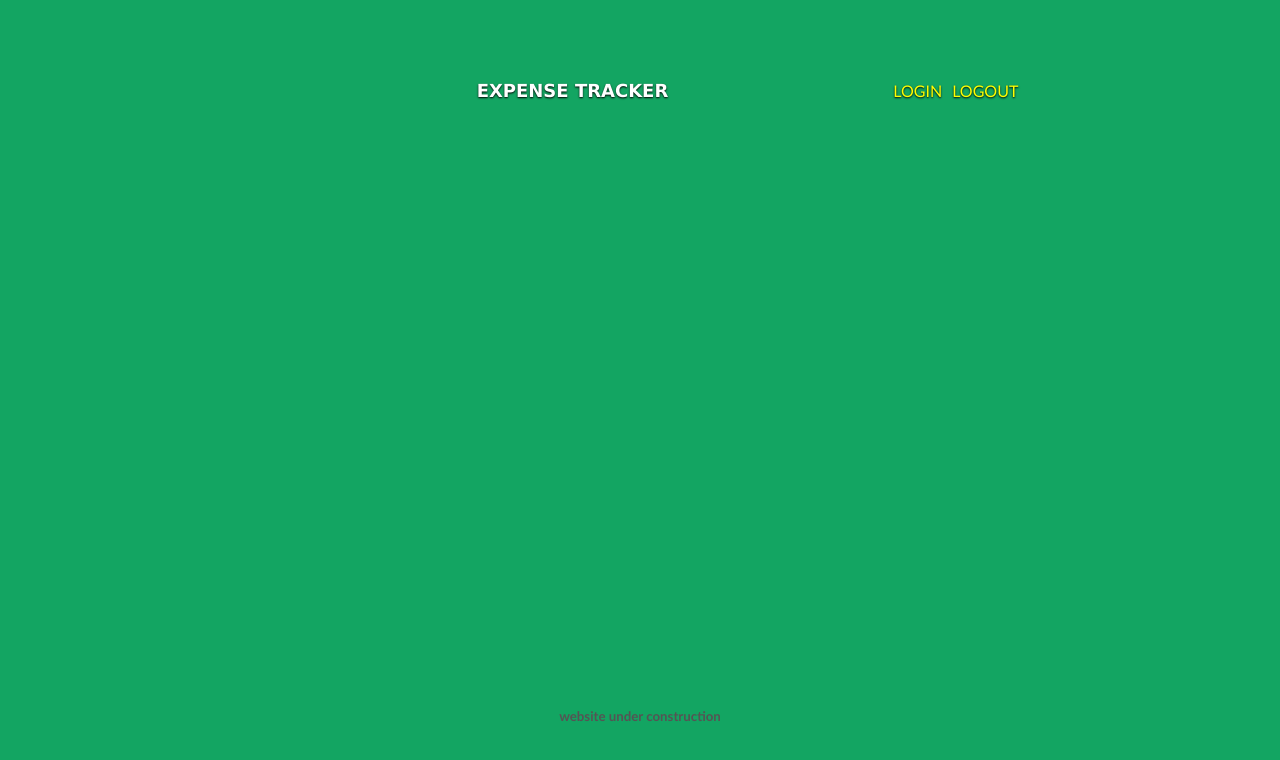
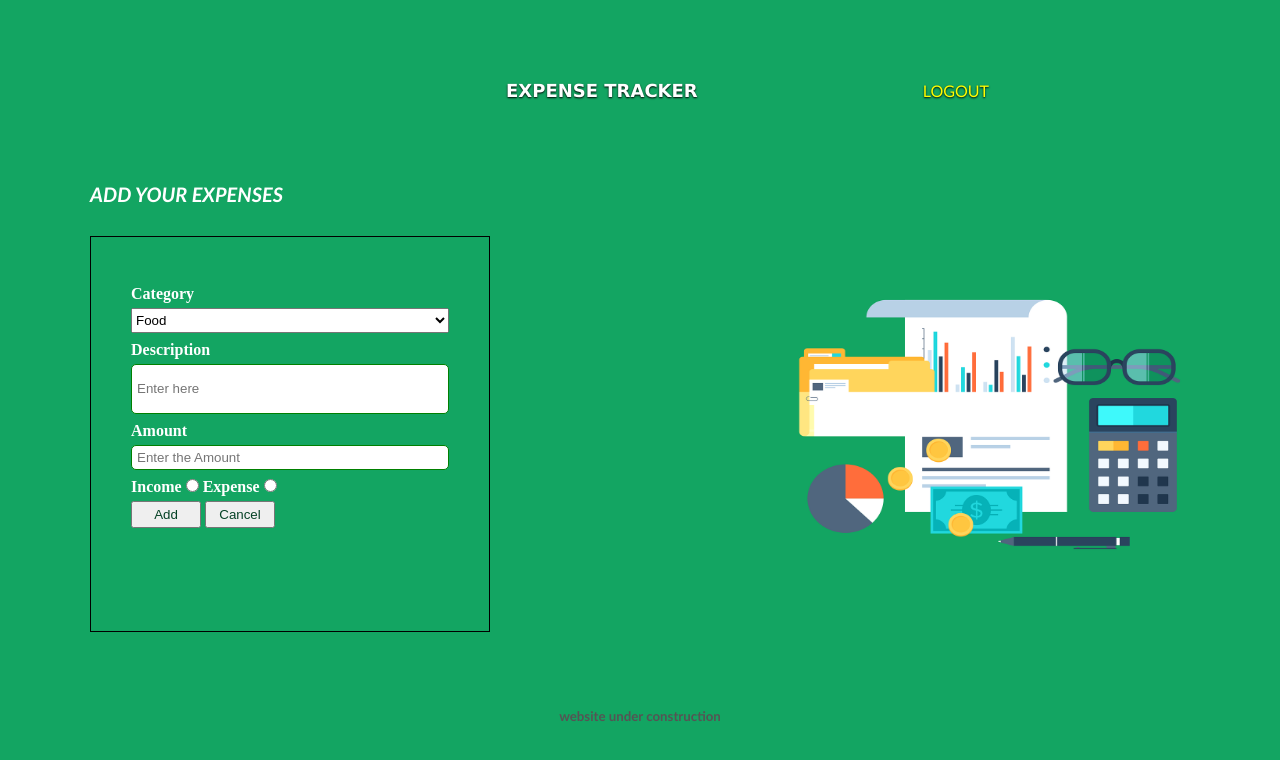
Before and after one commit to abdulrahim03/EXPENSE_TRACKER, a plain HTML site: page src/Expense/add-expense.html in a window 1280 px wide. Drawn offline with Linux system fonts and the light colour scheme.

Commit message:
expense entry corrections

```diff
--- a/src/Expense/add-expense.css
+++ b/src/Expense/add-expense.css
@@ -85,11 +85,69 @@ nav button{
     color: rgb(85, 84, 84);
 }
 
+.expense{
+    background-color:rgb(19, 165, 98);
+    width:700px;
+    margin-left: 50px;
+    display: flex;
+    flex-direction: column;
+    gap:30px;
+    position: relative;
+}
 
-@keyframes listanimate{
-    100%{
-        transform: translateY(20px);
-    }
+.expense h3{
+    color:white;
+    font-size: 20px;
+    font-style: italic;
+    font-family:'Calibri';
+}
+
+.dashboardimg{
+    height:450px;
+}
+
+.inputs{
+    height:20px;
+    border-radius: 5px;
+    border: 1px solid green;
+    padding:5px;
+}
+
+.label{
+    font-weight: bold;
+    font-family: 'Times New Roman', Times, serif;
+    color:white;
+}
+
+.form-row{
+    margin-top: 8px;
+    display:flex;
+    flex-direction: column;
+    gap:5px;
+}
+
+
+.buttons{
+    padding: 4px;
+    width:70px;
+    color:rgb(5, 66, 37);
+    cursor: pointer;
+    margin-top: 5px;
+}
+
+.descrip{
+    height:50px;
+}
+.inputht{
+    height:25px;
+}
+
+
+.expenseinputs{
+    padding: 40px;
+    border: 1px solid black;
+    width:400px;
+    height:500px;
 }
 
 @media only screen and (max-width:600px) {
@@ -122,10 +180,41 @@ nav button{
         align-items: center;
     }
 
+    .expense{
+        font-size: 10px;
+        width:400px;
+        margin-left: 70px;
+        display: flex;
+        flex-direction: column;
+        gap:20px;
+        position: relative;
+    }
+
+    .expense h3{
+        font-size: 16px;
+        font-style: italic;
+    }
+
     .footer h5{
         position: fixed;
         color: yellowgreen;
         text-align: center;
         margin: 30px -85px;
     }
+
+    body{
+        position: fixed;
+        width:100vw;
+    }
+
+    .dashboardimg{
+        display: none;
+    }
+
+    .expenseinputs{
+        padding: 40px;
+        border: 1px solid black;
+        width:320px;
+        height:400px;
+    }
 }
--- a/src/Expense/add-expense.html
+++ b/src/Expense/add-expense.html
@@ -14,14 +14,51 @@
         <nav>
             <h3>Expense Tracker</h3>
             <ul>
-                <li><button id="loginId" onclick="showCommonPopUp()">LOGIN</button> </li>
-                <li><button class="hide" id="logoutId" onclick="logOut()">LOGOUT</button> </li>
+                <li><button id="logoutId" onclick="logOut()">LOGOUT</button> </li>
             </ul>
         </nav>
     </header>
     <main>
         <div class="mainboard">
+            <div class="expense" id="expenseid">
+                <h3>ADD YOUR EXPENSES</h3>
+                <div class="expenseinputs">
+                    <form id="expenseSection">
+                        <div class="form-row">
+                            <label class="label" for="category">Category</label>
+                            <select class="inputht" name="category" id="category" required="true">
+                                <option value="food">Food</option>
+                                <option value="rent">Rent</option>
+                                <option value="others">Others</option>
+                            </select>
+                        </div>
+                        <div class="form-row">
+                            <label class="label" for="description">Description</label>
+                            <input class="inputs descrip" type="text" placeholder="Enter here" name="description" id="description" required="true">
+                        </div>
+                        <div class="form-row">
+                            <label class="label" for="amount">Amount</label>
+                            <input class="inputs inputht" type="text" placeholder="Enter the Amount" name="amount" id="amount" required="true">
+                        </div>
+                        <div class="form-row">
+                            <div>
+                                <label class="label" for="income">Income</label>
+                                <input class="" type="radio" name="income" id="income" value="income">
 
+                                <label class="label" for="expense">Expense</label>
+                                <input class="" type="radio" name="expense" id="expense" value="expense">
+                            </div>
+                        </div>
+                        <div class="btndiv">
+                            <button class="buttons" type="submit">Add</button>
+                            <button class="buttons" type="button" onclick="openSignUp()">Cancel</button>
+                        </div>
+                    </form>
+                </div>
+            </div>
+            <div>
+                <img class="dashboardimg" id="dashboardimgid" src="../assets/dashboardimg.jpg" alt="Expense Tracker" width="500px">
+            </div>
         </div>
     </main>
     <footer class="footer">
--- a/src/Expense/expensescript.js
+++ b/src/Expense/expensescript.js
@@ -0,0 +1,4 @@
+function logOut(){
+    localStorage.setItem('loggedUser',"")
+    window.location.href="../../index.html"
+}
--- a/src/PopUp/common.css
+++ b/src/PopUp/common.css
@@ -38,6 +38,7 @@ body{
     padding: 8px;
     width:70px;
     color:rgb(5, 66, 37);
+    cursor: pointer;
 }
 
 .forgotbtn{
--- a/src/script.js
+++ b/src/script.js
@@ -36,7 +36,8 @@ window.addEventListener('message', (event) => {
             closeCommonPopUp()
             document.getElementById('loginId').style.display='none';
             document.getElementById('logoutId').style.display='block';
-            alert(`Hello ${loggedUser}`)
+            window.location.href="./src/Expense/add-expense.html"
+            alert(`Welcome ${loggedUser}!`)
         }
     }
 });
```
